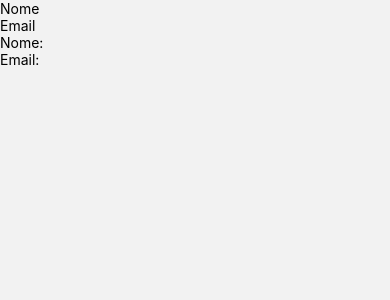
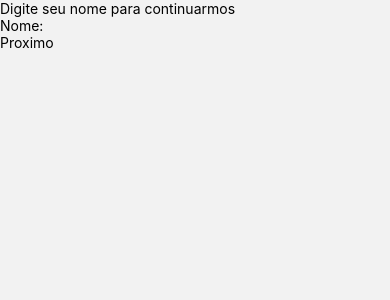
Before and after one commit to MatheusBier702/blood, a React Native app: screen /Cadastro in a window 390 px wide. Shown: the top 300 px of the page. Built offline with nearby package versions, Linux system fonts and the light colour scheme.

Commit message:
os dados estao passando globalmente por tordos os compoenentes e paginas

```diff
--- a/src/App.js
+++ b/src/App.js
@@ -2,7 +2,9 @@ import { StatusBar } from "expo-status-bar";
 import { NavigationContainer } from "@react-navigation/native";
 
 import AppRoutes from "../src/router/AppRoutes";
-import { GlobalContext, GlobalStorage } from "./pages/IMC/ContextGlobal";
+// import { GlobalContext, GlobalStorage } from "./pages/IMC/ContextGlobal";
+
+import { GlobalStorage } from "./api/GlobalContext";
 
 export default function App() {
   return (
--- /dev/null
+++ b/src/api/GlobalContext.js
@@ -0,0 +1,12 @@
+import React from "react";
+
+export const GlobalContext = React.createContext();
+
+export const GlobalStorage = ({children}) => {
+
+    const teste = "teste"
+
+    return (
+        <GlobalContext.Provider value={{teste}}>{children}</GlobalContext.Provider>
+    )
+}
--- a/src/pages/Cadastro/cadastro.js
+++ b/src/pages/Cadastro/cadastro.js
@@ -1,38 +1,31 @@
 import React from "react";
-import { TextInput } from "react-native";
+import { Pressable, TextInput } from "react-native";
 import { View, Text } from "react-native";
+import { useNavigation } from "@react-navigation/native";
+import { GlobalContext } from "../../api/GlobalContext";
 const cadastro = () => {
+  const [nomeUsuario, setNomeUsuario] = React.useState("");
 
-    const  [nomeUsuario, setNomeUsuario] = React.useState("");
-    const  [emailUsuario, setEmailUsuario] = React.useState("");
+  const navigation = useNavigation()
+
+  const data = React.useContext(GlobalContext)
+
+  console.log(data.teste)
 
   return (
     <View>
-      {/* <TextInput
-        style={styles.input}
-        placeholder="Quantidade de água em ml"
-        keyboardType="numeric"
-        value={valorInput}
-        onChangeText={setValorInput}
-      /> */}
-
-
       <TextInput
-      placeholder="Nome"
-      keyboardType="text"
-      value={nomeUsuario}
-      onChangeText={setNomeUsuario}
-      />
-      <TextInput
-      placeholder="Email"
-      keyboardType="email"
-      value={emailUsuario}
-      onChangeText={setEmailUsuario}
+        placeholder="Digite seu nome para continuarmos"
+        keyboardType="text"
+        value={nomeUsuario}
+        onChangeText={setNomeUsuario}
       />
 
+      <Text>Nome: {nomeUsuario}</Text>
 
-      <Text>Nome: {nomeUsuario}</Text>
-      <Text>Email: {emailUsuario}</Text>
+      <Pressable onPress={() => navigation.navigate("Home")}>
+        <Text>Proximo</Text>
+      </Pressable>
     </View>
   );
 };
--- a/src/pages/Home.js
+++ b/src/pages/Home.js
@@ -1,12 +1,15 @@
-import React from "react";
+import React, { useContext } from "react";
 import { View, FlatList, Pressable, Text } from "react-native";
 import { Cards } from "../screen/components/Cards";
 import Header from "../screen/components/Header";
 import { useNavigation } from "@react-navigation/native";
+import { GlobalContext } from "../api/GlobalContext";
 
 const Home = () => {
 
     const navigation = useNavigation();
+
+    const data = useContext(GlobalContext)
 
     const informacoes = [
     {
@@ -93,7 +96,7 @@ const Home = () => {
   return (
     <View style={{ flex: 1 }}>
 
-      <Header />
+      <Header titulo={data.teste}/>
 
       <Pressable onPress={() => navigation.navigate("Perfil")}
       style={{
```
